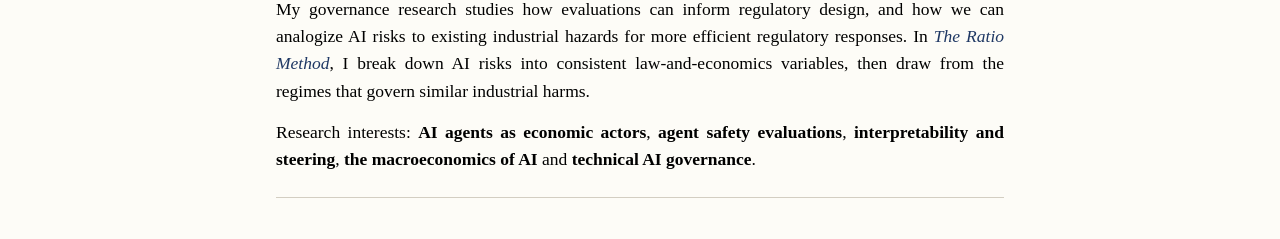
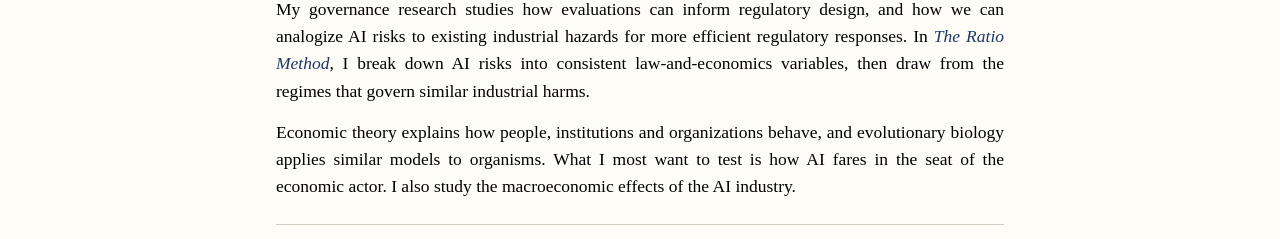
Before and after one commit to harrisonm23-byte/harrisonm23-byte.github.io, a plain HTML site: page index.html in a window 1280 px wide. Shown: the part 525-764 px from the top of the page. Drawn offline with Linux system fonts and the light colour scheme.

Commit message:
About: research interests line becomes a short paragraph
Co-Authored-By: Claude Opus 5.5 <noreply@anthropic.com>
Claude-Session: https://claude.ai/code/session_011dJNaTKHXbVpMdEHN5mwW5

```diff
--- a/index.html
+++ b/index.html
@@ -146,7 +146,7 @@ body{border-top:40px solid var(--link)}
       <p>I evaluate frontier models at SpaceXAI to advance their capabilities. My research asks how safely models use those capabilities, and how they should be governed.</p>
       <p>My technical research focuses on how internal states can predict misaligned behavior. In my safety evaluations, I design experiments that test how long-horizon AI agents behave in contexts drawn from economic theory. <a href="https://harrisonm23-byte.github.io/push-down-the-mountain/"><i>A&nbsp;Push Down the Mountain</i></a> tests these questions on collusion in a market simulation.</p>
       <p>My governance research studies how evaluations can inform regulatory design, and how we can analogize AI risks to existing industrial hazards for more efficient regulatory responses. In <a href="https://commons.stmarytx.edu/thestmaryslawjournal/vol52/iss3/4/"><i>The Ratio Method</i></a>, I break down AI risks into consistent law-and-economics variables, then draw from the regimes that govern similar industrial harms.</p>
-      <p class="interests">Research interests: <b>AI agents as economic actors</b>, <b>agent safety evaluations</b>, <b>interpretability and steering</b>, <b>the macroeconomics of AI</b> and <b>technical AI governance</b>.</p>
+      <p>Economic theory explains how people, institutions and organizations behave, and evolutionary biology applies similar models to organisms. What I most want to test is how AI fares in the seat of the economic actor. I also study the macroeconomic effects of the AI industry.</p>
     </div>
   </div>
 </div>
```
